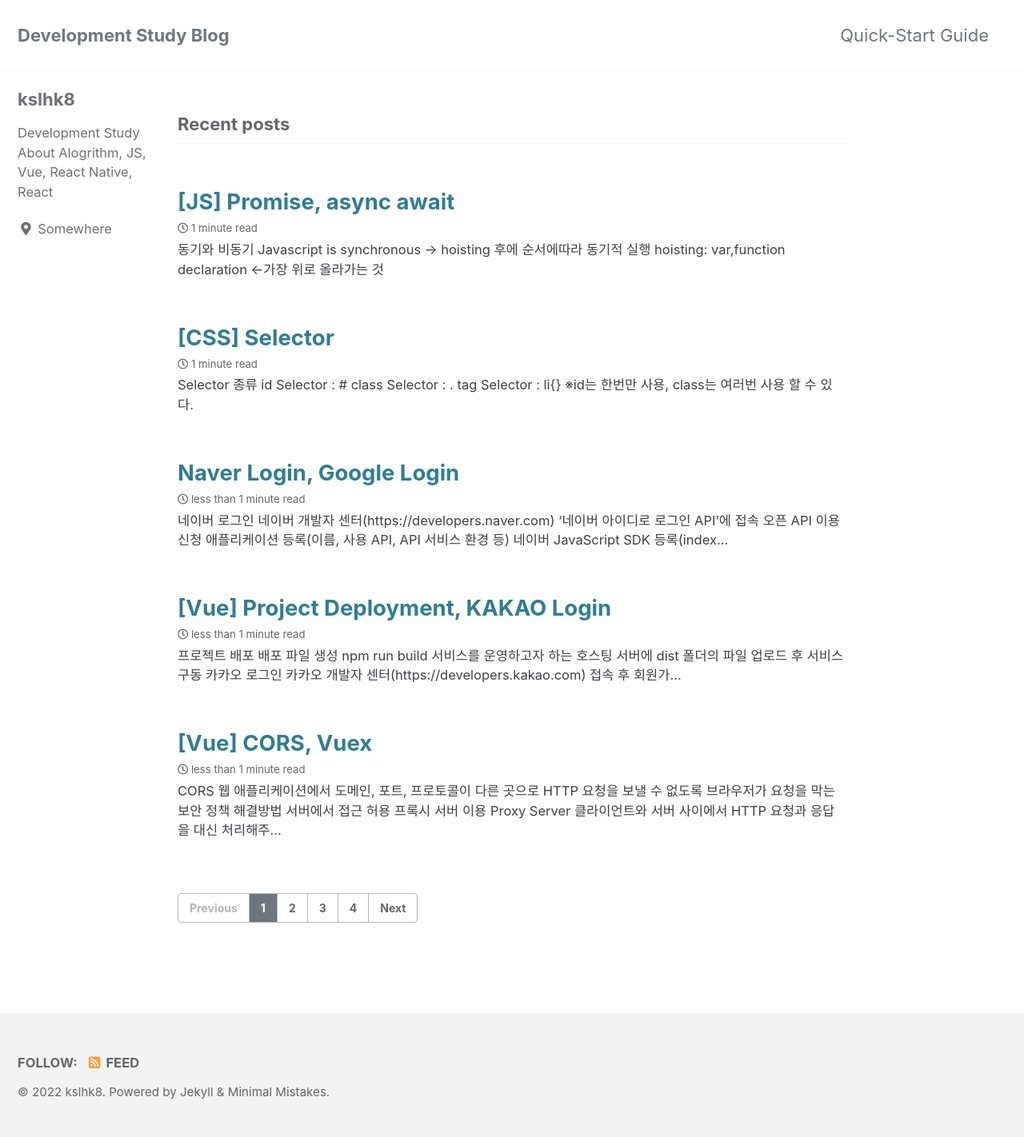
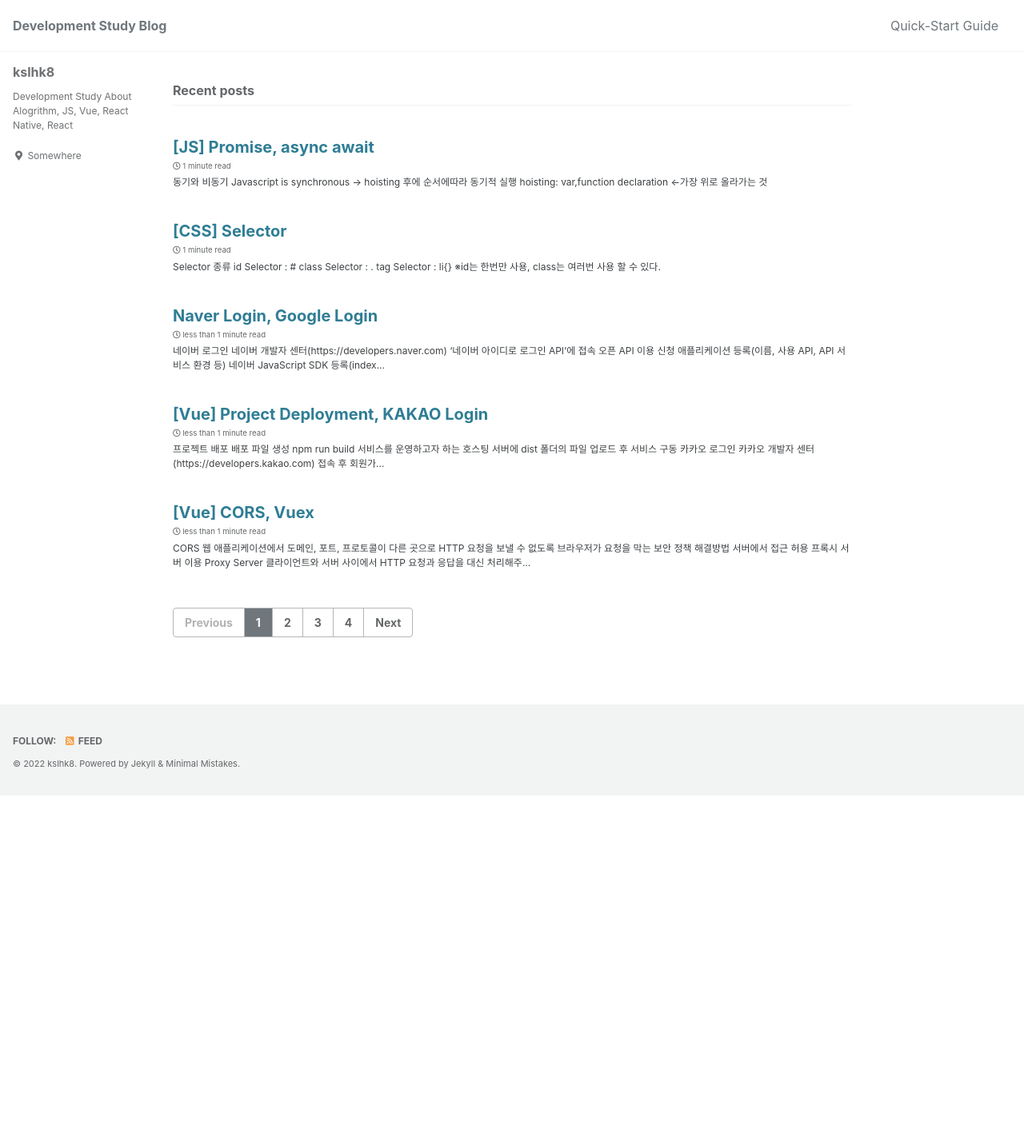
Before and after one commit to kslhk8/kslhk8.github.io, a Jekyll site: the page built from index.html, in a window 1280 px wide. Shown: the whole page at 80% size. Built offline with Jekyll 4.4.1, drawn with Linux system fonts in a browser that asks for light colours; cached includes are drawn as plain includes; the list of posts is cut into pages by our own code; after the commit the page ends 995 px from its top, so only the background shows below that.

Commit message:
Update _reset.scss

```diff
--- a/_sass/minimal-mistakes/_reset.scss
+++ b/_sass/minimal-mistakes/_reset.scss
@@ -11,15 +11,15 @@ html {
   font-size: 14px;
 
   @include breakpoint($medium) {
-    font-size: 18px;
+    font-size: 16px;
   }
 
   @include breakpoint($large) {
-    font-size: 20px;
+    font-size: 16px;
   }
 
   @include breakpoint($x-large) {
-    font-size: 22px;
+    font-size: 16px;
   }
 
   -webkit-text-size-adjust: 100%;
```
